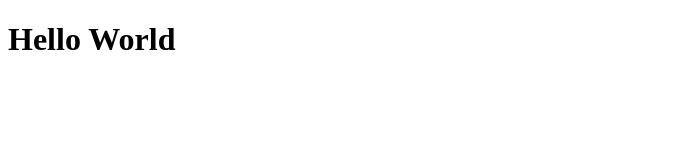
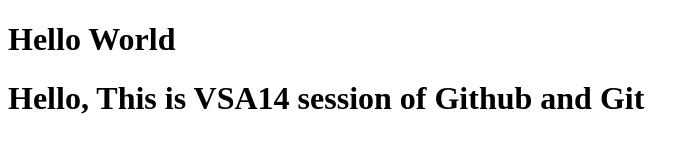
Before and after one commit to rahu8518/VSA, a plain HTML site: page index.html in a window 1280 px wide. Shown: the whole page, without its empty margins (0-700 px from the left). Drawn offline with Linux system fonts and the light colour scheme.

Commit message:
Modified index.html

```diff
--- a/index.html
+++ b/index.html
@@ -7,5 +7,6 @@
 </head>
 <body>
     <h1>Hello World</h1>
+    <h1>Hello, This is VSA14 session of Github and Git</h1>
 </body>
 </html>
```
